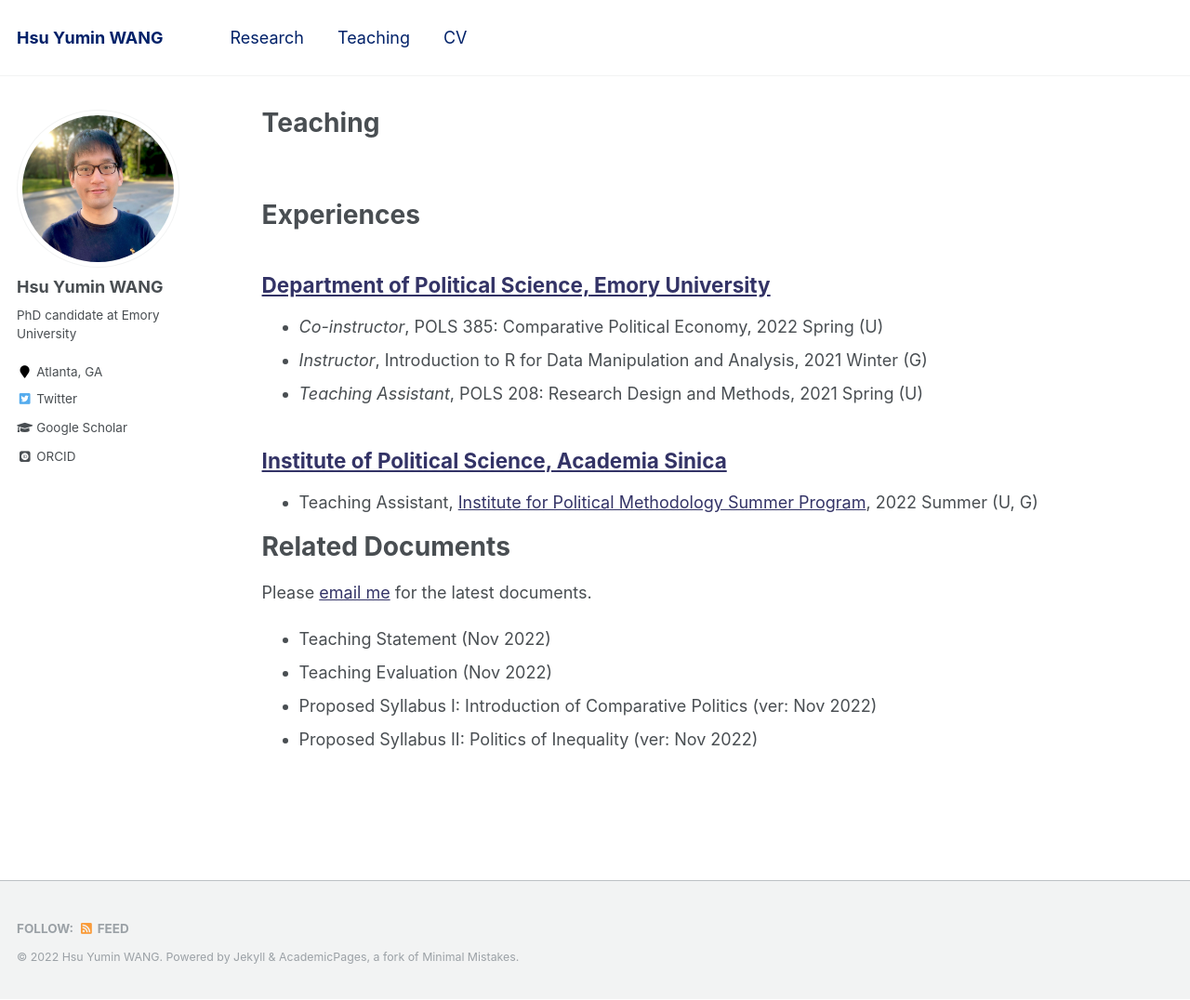
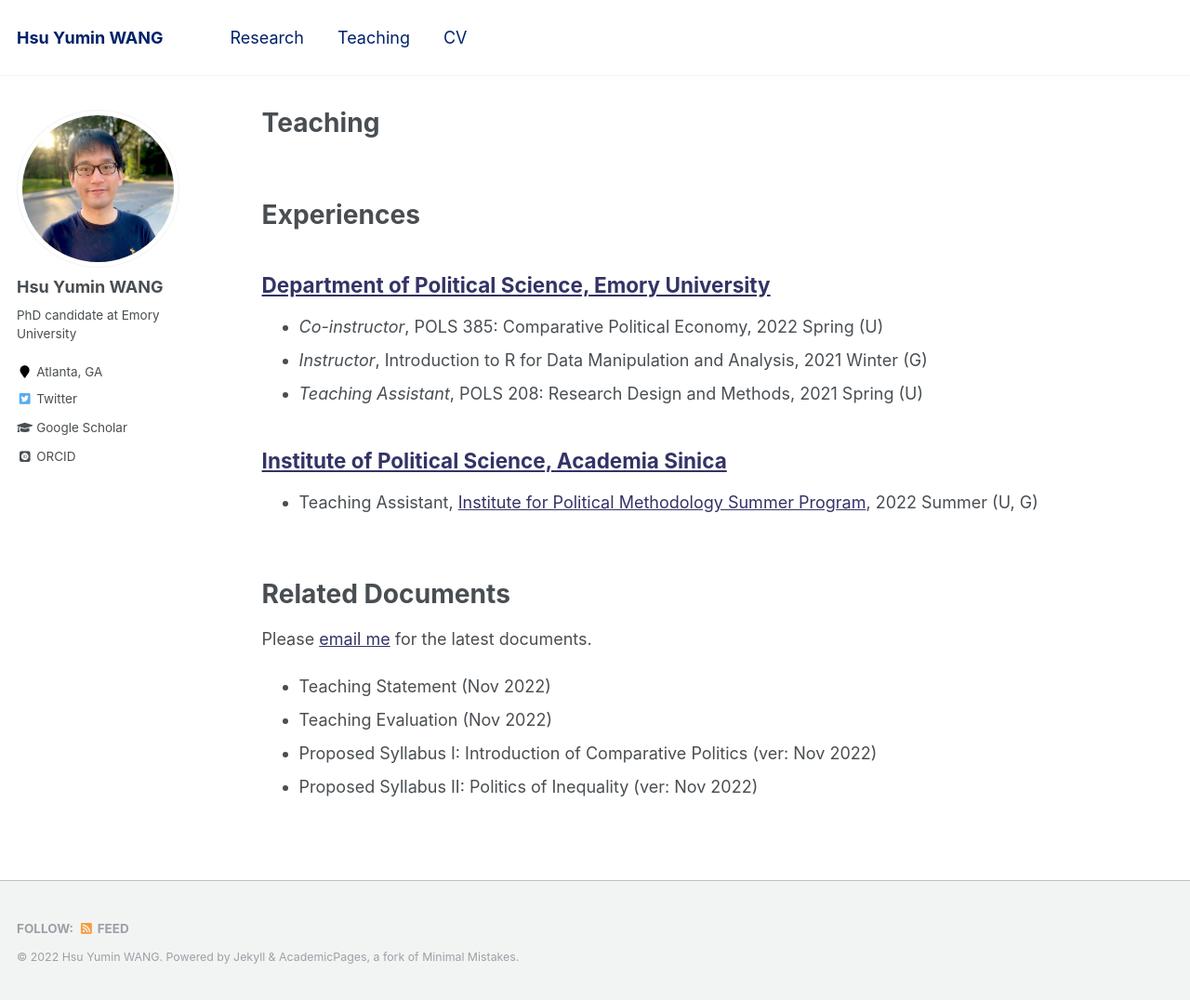
Before and after one commit to hsuyumin/hsuyumin.github.io, a Jekyll site: the page built from _pages/teaching.md, in a window 1280 px wide and 1076 px high. Shown: the whole window at 93% size. Built offline with Jekyll 4.4.1, drawn with Linux system fonts in a browser that asks for light colours; some web fonts are replaced.

Commit message:
Update teaching.md

```diff
--- a/_pages/teaching.md
+++ b/_pages/teaching.md
@@ -4,9 +4,10 @@ title: "Teaching"
 permalink: /teaching/
 author_profile: true
 ---
+{% include base_path %}
+
 &nbsp;
 &nbsp;
-
 
 # Experiences
 
@@ -18,6 +19,9 @@ author_profile: true
 ## [Institute of Political Science, Academia Sinica](https://www.ipsas.sinica.edu.tw/en/)
 * Teaching Assistant, [Institute for Political Methodology Summer Program](http://www.ipmasia.org/), 2022 Summer (U, G)
 
+&nbsp;
+&nbsp;
+
 # Related Documents
 Please [email me](mailto:hsu.yumin.wang@emory.edu) for the latest documents.
 
```
